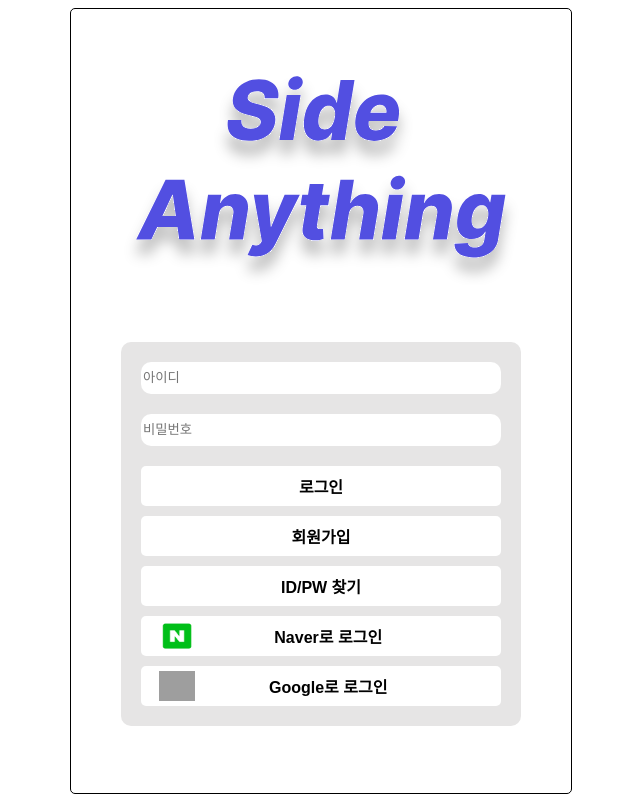
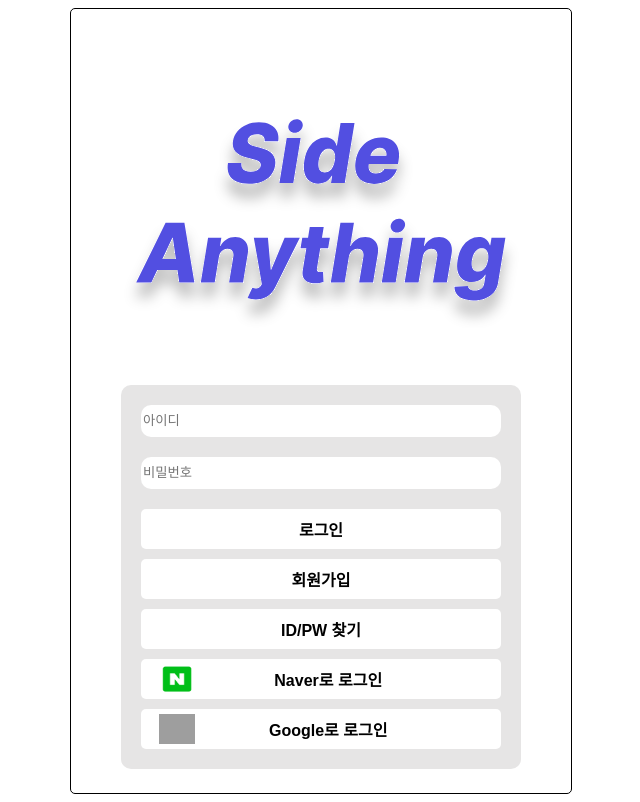
Before and after one commit to dlwlsgur0909/2024-side-anything-front, a Vue app: page /login in a window 1280 px wide. Shown: the whole page, without its empty margins (319-959 px from the left). Built offline with nearby package versions, Linux system fonts and the light colour scheme; grey boxes are pictures that could not be loaded.

Commit message:
refactor: 로고 위치 및 로고 컨텐츠 gap 고정

```diff
--- a/src/views/JoinView.vue
+++ b/src/views/JoinView.vue
@@ -192,11 +192,14 @@ const buttonConfig = {
 .main-container {
   display: flex;
   flex-direction: column;
+  justify-content: flex-start;
+  gap: 50px;
   width: 80%;
+  height: 98vh;
 }
 
 .logo-section {
-  padding-bottom: 50px;
+  padding-top: 110px;
 }
 
 .main-logo {
--- a/src/views/LoginView.vue
+++ b/src/views/LoginView.vue
@@ -193,11 +193,14 @@ const buttonConfig = {
 .main-container {
   display: flex;
   flex-direction: column;
+  justify-content: flex-start;
+  gap: 50px;
   width: 80%;
+  height: 98vh;
 }
 
 .logo-section {
-  padding-bottom: 50px;
+  padding-top: 110px;
 }
 
 .main-logo {
```
